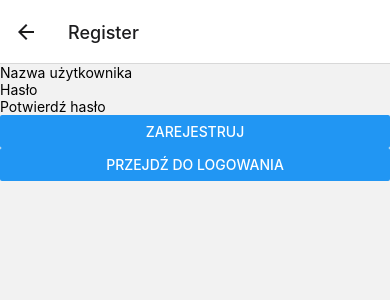
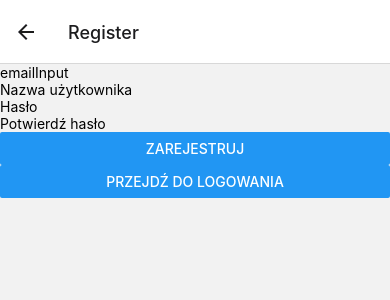
Before and after one commit to s24576/aaa-mob, a React Native app in the folder LockIn/: screen /Register in a window 390 px wide. Shown: the top 300 px of the page. Built offline with nearby package versions, Linux system fonts and the light colour scheme; what expo-localization would draw is missing.

Commit message:
email registartion

```diff
--- a/LockIn/api/user/register.ts
+++ b/LockIn/api/user/register.ts
@@ -5,6 +5,7 @@ import { NavigationProp, ParamListBase } from '@react-navigation/native'
 const BACKEND_ADDRESS = process.env.BACKEND_ADDRESS
 
 export const handleRegister = async (
+  email: string,
   username: string,
   password: string,
   confirmPassword: string,
@@ -19,7 +20,7 @@ export const handleRegister = async (
     console.log('Backend Address:', BACKEND_ADDRESS)
     await api.post(
       `${BACKEND_ADDRESS}/user/register`,
-      { username, password },
+      { email, username, password },
       { headers: { 'Accept-Language': 'en' } }
     )
 
--- a/LockIn/components/LoginForm.tsx
+++ b/LockIn/components/LoginForm.tsx
@@ -8,8 +8,8 @@ import { useTranslation } from 'react-i18next'
 import { handleLogin } from '../api/user/login'
 
 const LoginForm = () => {
-  const [username, setUsername] = useState('test1')
-  const [password, setPassword] = useState('test1')
+  const [username, setUsername] = useState('Test1234')
+  const [password, setPassword] = useState('Test1234')
   const navigation = useNavigation<LoginScreenProps['navigation']>()
 
   const { t } = useTranslation()
--- a/LockIn/components/RegisterForm.tsx
+++ b/LockIn/components/RegisterForm.tsx
@@ -6,6 +6,7 @@ import { useTranslation } from 'react-i18next'
 import { handleRegister } from '../api/user/register'
 
 const RegisterForm = () => {
+  const [email, setEmail] = useState('')
   const [username, setUsername] = useState('')
   const [password, setPassword] = useState('')
   const [confirmPassword, setConfirmPassword] = useState('')
@@ -15,6 +16,11 @@ const RegisterForm = () => {
 
   return (
     <View>
+      <TextInput
+        placeholder={t('emailInput')}
+        value={email}
+        onChangeText={setEmail}
+      />
       <TextInput
         placeholder={t('usernameInput')}
         value={username}
@@ -35,7 +41,7 @@ const RegisterForm = () => {
       <Button
         title={t('registerButton')}
         onPress={() =>
-          handleRegister(username, password, confirmPassword, navigation)
+          handleRegister(email, username, password, confirmPassword, navigation)
         }
       />
       <Button
```
Also changed, not shown: 1 other file (tests, documents, lock files or other folders).
